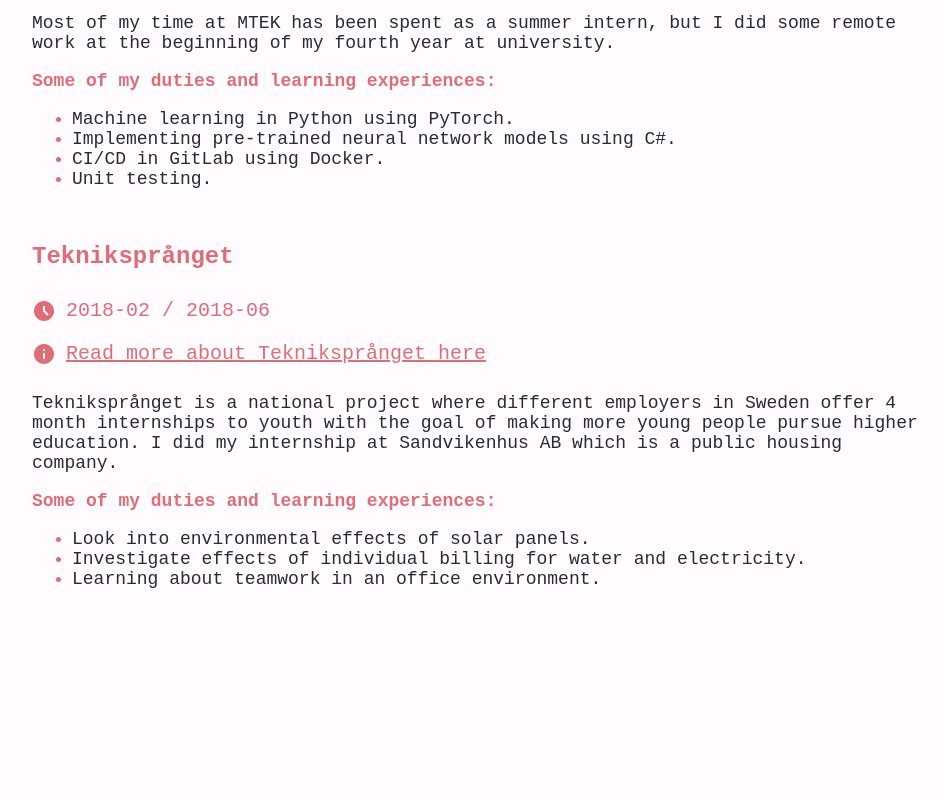
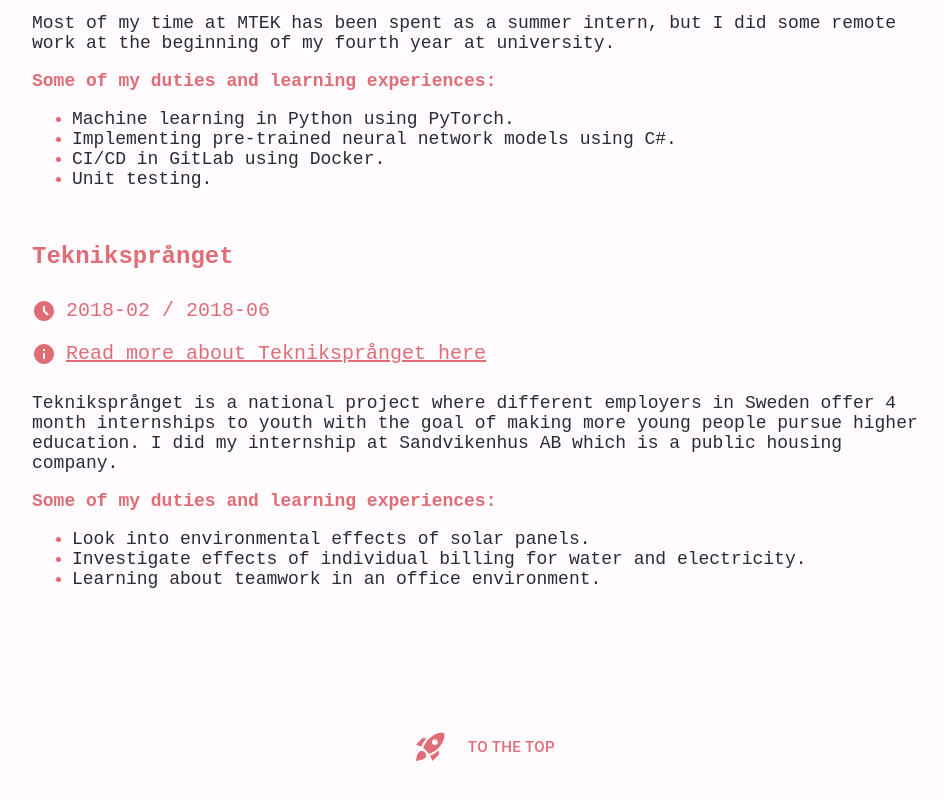
Before and after one commit to jonan270/Interactive-portfolio, a React (Create React App) app: page / in a window 1280 px wide. Shown: the part 2561-3361 px from the top of the page, without its empty margins (160-1104 px from the left). Built offline with nearby package versions, Linux system fonts and the light colour scheme.

Commit message:
Added button for navigating back to top of page

```diff
--- a/src/components/Content.tsx
+++ b/src/components/Content.tsx
@@ -1,6 +1,9 @@
 import AboutMe from "./AboutMe";
 import Projects from "./Projects";
 import Experience from "./Experience";
+import { Button, IconButton } from "@mui/material";
+import { HashLink } from "react-router-hash-link";
+import RocketLaunchIcon from '@mui/icons-material/RocketLaunch';
 
 interface Props {
     overlay: Overlay
@@ -12,6 +15,25 @@ const Content: React.FC<Props> = ({overlay}) => {
             <AboutMe/>
             <Projects overlay={overlay}/>
             <Experience/>
+            <div id="rocketLaunchPad">
+                <Button
+                startIcon={
+                    <IconButton
+                    size="large"
+                    color="primary"
+                    aria-label="TO THE TOP"
+                    component="label">
+                        <RocketLaunchIcon fontSize="large" />
+                    </IconButton>
+                }
+                // variant="contained"
+                size="large"
+                component={HashLink}
+                smooth to="/#about"
+                >
+                    To the top
+                </Button>
+            </div>
             <div id="bottomOfPage"></div>
         </div>
     )
--- a/src/styles/index.scss
+++ b/src/styles/index.scss
@@ -69,9 +69,15 @@ Button {
     padding: 0 15vw 0 15vw;
 }
 
+#rocketLaunchPad {
+    display: flex;
+    justify-content: center;
+    margin-top: 15vh;
+}
+
 #bottomOfPage {
     background-color: $bright-color;
-    height: 15vw;
+    height: 15vh;
 }
 
 // For the symbols with adjacent text
```
